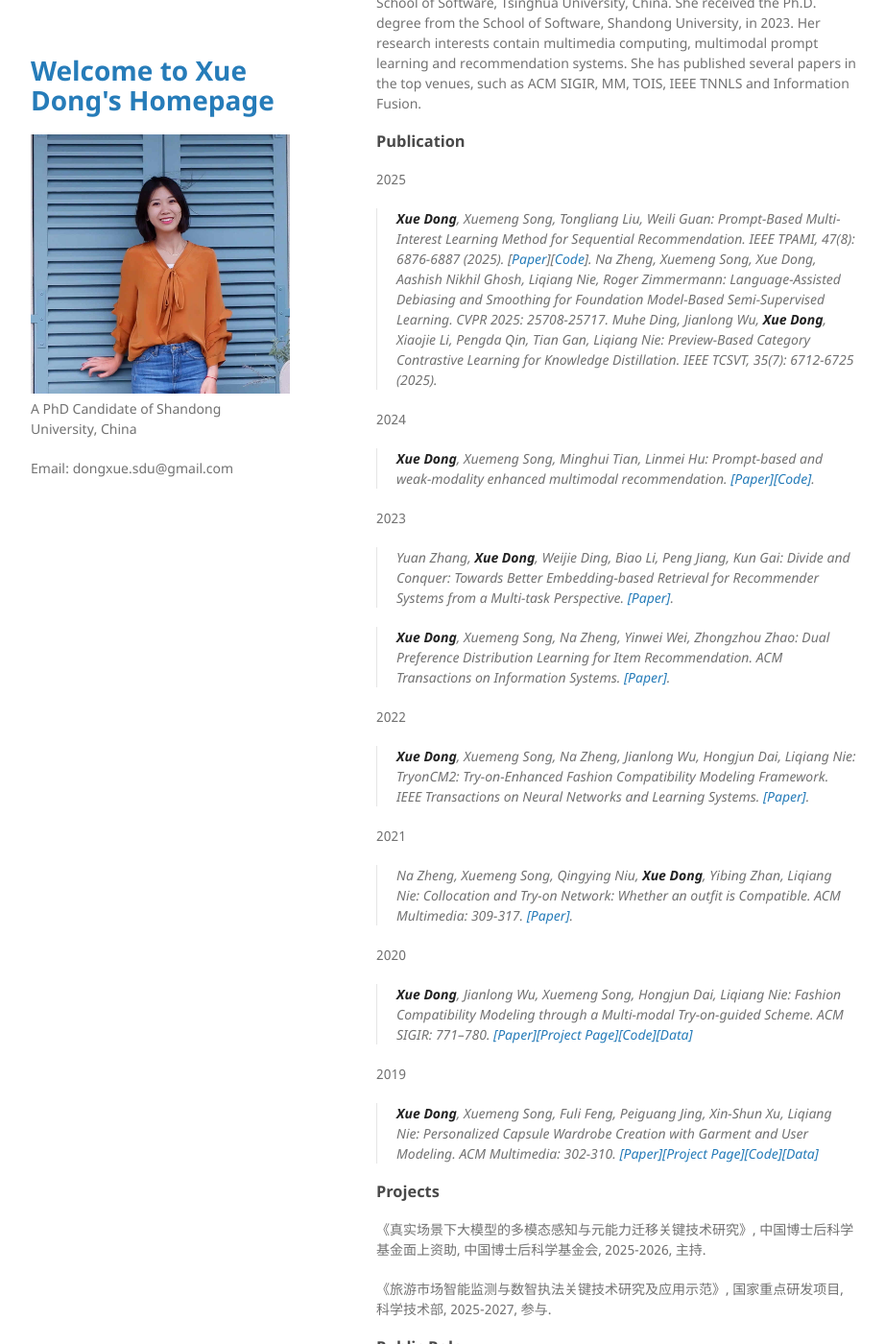
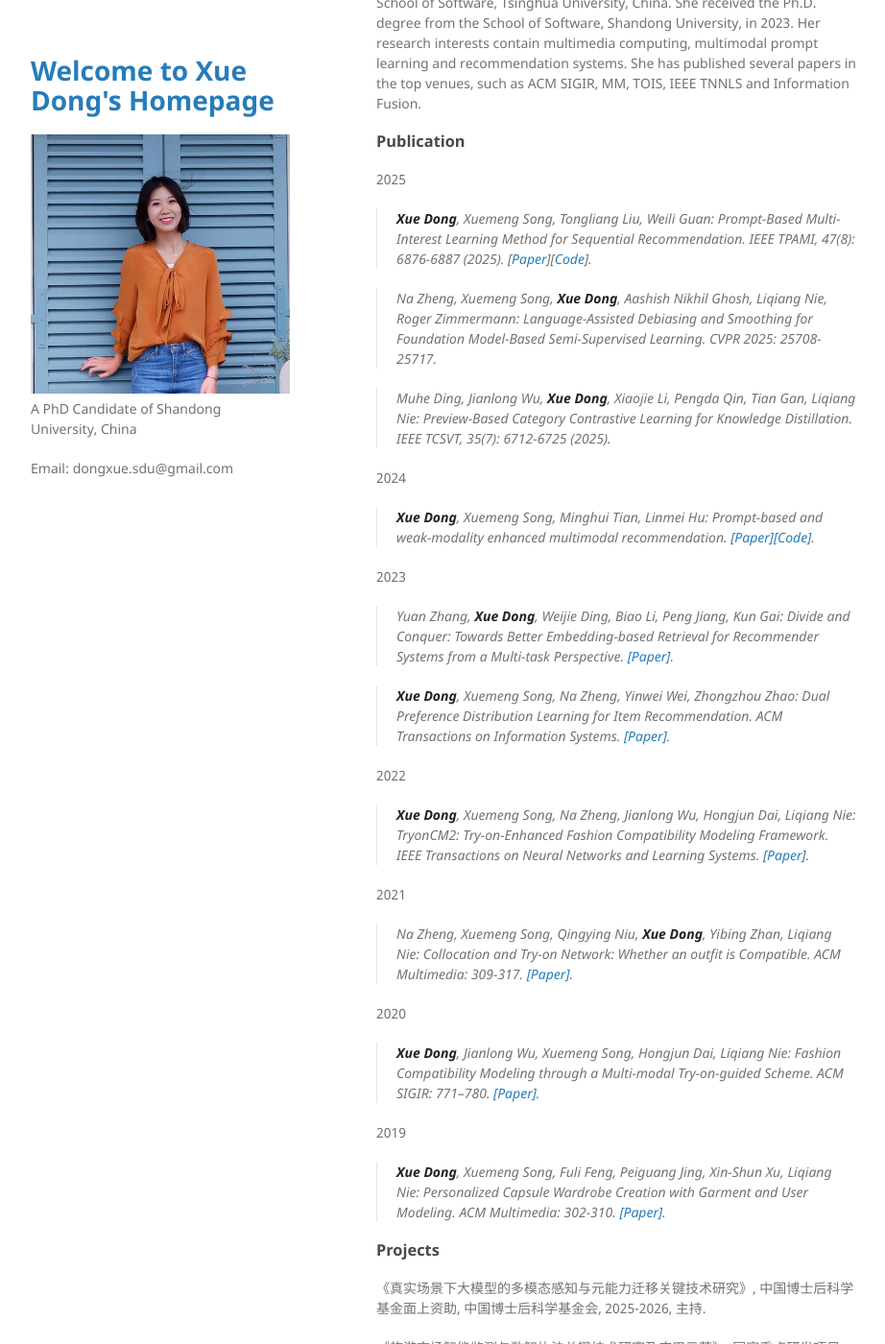
Before and after one commit to hello-dx/hello-dx.github.io, a Jekyll site: the page built from index.md, in a window 1280 px wide and 1400 px high, scrolled down 207 px. Shown: the whole window at 96% size, without its empty margins (178-1100 px from the left). Built offline with Jekyll 4.4.1, drawn with Linux system fonts in a browser that asks for light colours.

Commit message:
Update index.md

```diff
--- a/index.md
+++ b/index.md
@@ -13,8 +13,10 @@ Hello, this is Xue Dong (董雪). She is currently a research fellow with the Sc
 ### Publication
 2025
 >**Xue Dong**, Xuemeng Song, Tongliang Liu, Weili Guan: Prompt-Based Multi-Interest Learning Method for Sequential Recommendation. IEEE TPAMI, 47(8): 6876-6887 (2025). [[Paper](https://ieeexplore.ieee.org/document/10974641)][[Code](https://github.com/hello-dx/PoMRec)].
->Na Zheng, Xuemeng Song, Xue Dong, Aashish Nikhil Ghosh, Liqiang Nie, Roger Zimmermann:
+
+>Na Zheng, Xuemeng Song, **Xue Dong**, Aashish Nikhil Ghosh, Liqiang Nie, Roger Zimmermann:
 Language-Assisted Debiasing and Smoothing for Foundation Model-Based Semi-Supervised Learning. CVPR 2025: 25708-25717.
+
 >Muhe Ding, Jianlong Wu, **Xue Dong**, Xiaojie Li, Pengda Qin, Tian Gan, Liqiang Nie: Preview-Based Category Contrastive Learning for Knowledge Distillation. IEEE TCSVT, 35(7): 6712-6725 (2025).
 
 2024
@@ -32,10 +34,10 @@ Language-Assisted Debiasing and Smoothing for Foundation Model-Based Semi-Superv
 >Na Zheng, Xuemeng Song, Qingying Niu, **Xue Dong**, Yibing Zhan, Liqiang Nie: Collocation and Try-on Network: Whether an outfit is Compatible. ACM Multimedia: 309-317. [[Paper]](https://dl.acm.org/doi/abs/10.1145/3474085.3475691).
 
 2020
->**Xue Dong**, Jianlong Wu, Xuemeng Song, Hongjun Dai, Liqiang Nie: Fashion Compatibility Modeling through a Multi-modal Try-on-guided Scheme. ACM SIGIR: 771–780. [[Paper]](./assets/paper/FashionCompatibilityModelingthroughaMulti-modalTry-on-guidedScheme.pdf)[[Project Page]](https://dxresearch.wixsite.com/tryon-cm)[[Code]](https://drive.google.com/open?id=1nL4CuyEvafEx8hbpGVj0v81C1fETZjR0)[[Data]](https://drive.google.com/open?id=1-0wG_NXEEWMFe1JqOG2nGx3uQJDiVInS)
+>**Xue Dong**, Jianlong Wu, Xuemeng Song, Hongjun Dai, Liqiang Nie: Fashion Compatibility Modeling through a Multi-modal Try-on-guided Scheme. ACM SIGIR: 771–780. [[Paper]](./assets/paper/FashionCompatibilityModelingthroughaMulti-modalTry-on-guidedScheme.pdf).
 
 2019
->**Xue Dong**, Xuemeng Song, Fuli Feng, Peiguang Jing, Xin-Shun Xu, Liqiang Nie: Personalized Capsule Wardrobe Creation with Garment and User Modeling. ACM Multimedia: 302-310. [[Paper]](./assets/paper/PersonalizedCapsuleWardrobeCreationwithGarmentandUserModeling.pdf)[[Project Page]](https://dxresearch.wixsite.com/pcw-dc)[[Code]](https://drive.google.com/open?id=133rsjW8QoDJKw75zJ5US0od488DXq4y_)[[Data]](https://drive.google.com/open?id=1EKeI7elZVGdtAX8bLbYjG-W55-9IA2rN)
+>**Xue Dong**, Xuemeng Song, Fuli Feng, Peiguang Jing, Xin-Shun Xu, Liqiang Nie: Personalized Capsule Wardrobe Creation with Garment and User Modeling. ACM Multimedia: 302-310. [[Paper]](./assets/paper/PersonalizedCapsuleWardrobeCreationwithGarmentandUserModeling.pdf).
 
 ### Projects
 
```
